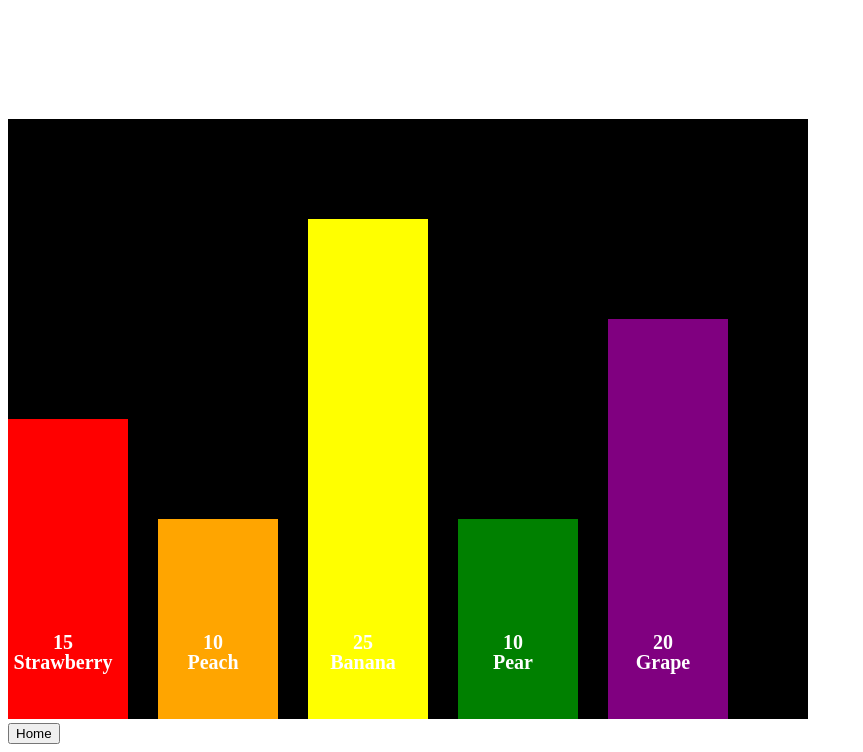
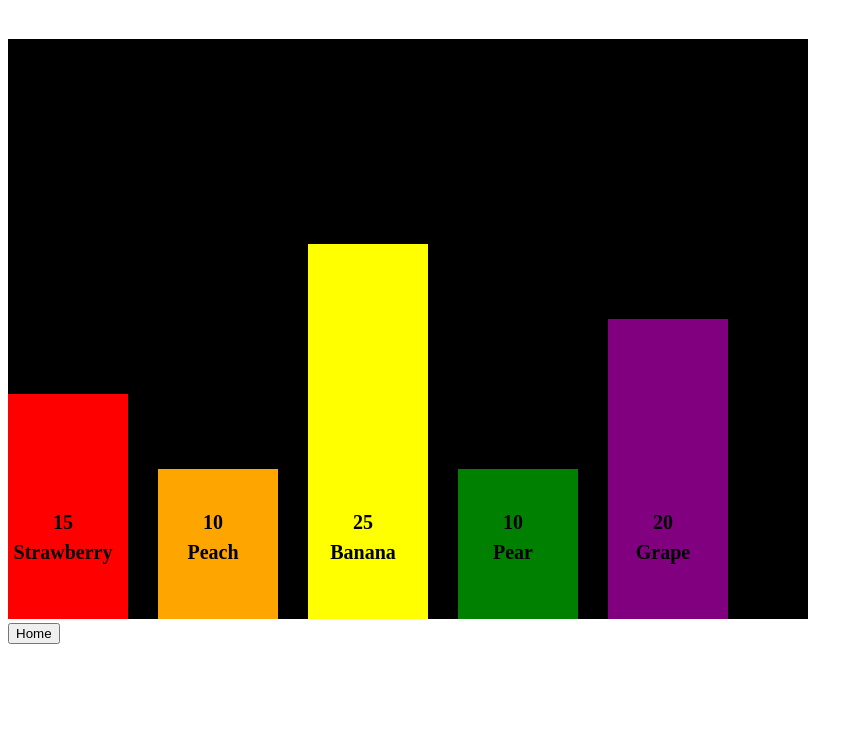
Before and after one commit to syeadn2001/syeadn2001.github.io, a plain HTML site: page colorChart/chart.html in a window 1280 px wide. Shown: the part 61-813 px from the top of the page, without its empty margins (0-863 px from the left). Drawn offline with Linux system fonts and the light colour scheme.

Commit message:
fixed cartoon project

```diff
--- a/colorChart/chart.html
+++ b/colorChart/chart.html
@@ -12,7 +12,7 @@
     <h1>Color Graph!</h1>
 
     <div id="chartArea">
-        <canvas id="mycanvas" width="800" height="700"> </canvas>
+        <canvas id="mycanvas" width="800" height="600"> </canvas>
         <script src="chart.js"></script>
     </div>
 
--- a/colorChart/chart.js
+++ b/colorChart/chart.js
@@ -10,7 +10,7 @@ var fruit = [
 var canvas = document.getElementById("mycanvas");
 var ctx = canvas.getContext("2d");
 ctx.fillStyle = "black";
-ctx.fillRect(0, 100, 900, 600);
+ctx.fillRect(0, 20, 800, 600);
 
 var chart = function () {
 
@@ -18,14 +18,14 @@ var chart = function () {
     for (var i = 0; i < fruit.length; i++) {
 
         ctx.fillStyle = fruit[i].color;
-        ctx.fillRect(x, canvas.height-20 * fruit[i].quantity, 120, 600);
+        ctx.fillRect(x, canvas.height - 15 * fruit[i].quantity, 120, 400);
 
-        ctx.fillStyle = "white";
+        ctx.fillStyle = "black";
         ctx.font = "bold 20px script center";
 
         ctx.textAlign = "center";
-        ctx.fillText(fruit[i].name, x + 55, 650);
-        ctx.fillText(fruit[i].quantity, x + 55, 630);
+        ctx.fillText(fruit[i].name, x + 55, 540);
+        ctx.fillText(fruit[i].quantity, x + 55, 510);
         ctx.stroke();
         x = x + 150;
     }
```
